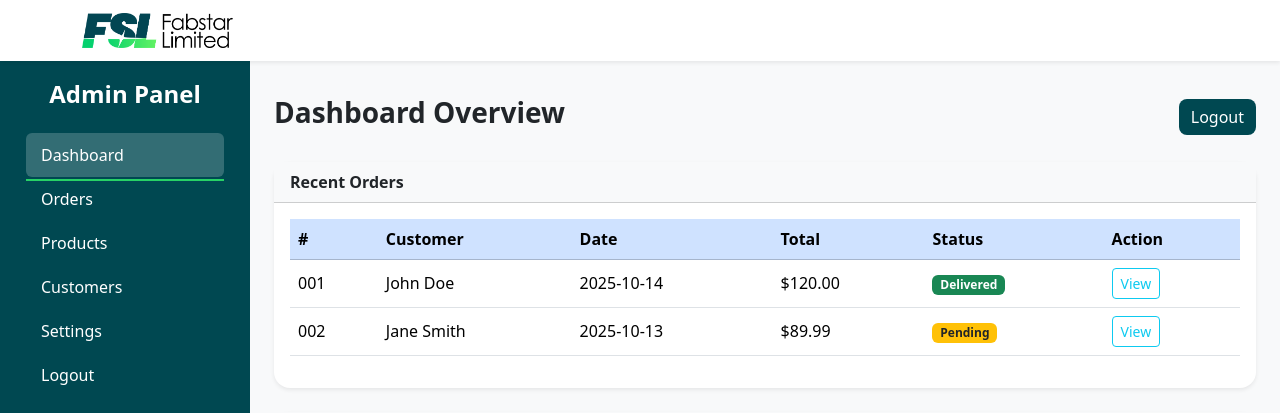
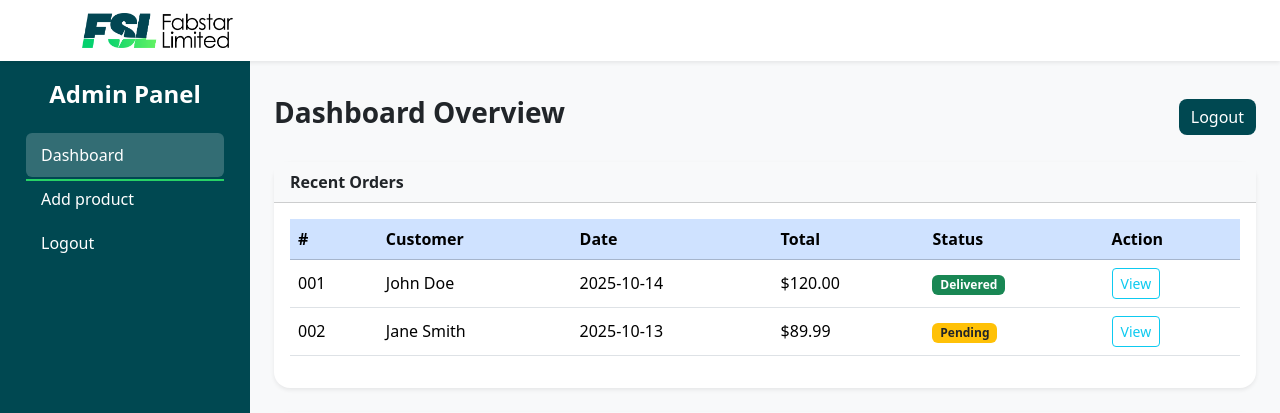
Before and after one commit to nephygdkingz/agri-fabstar, a Django app: page /account/dashboard/ in a window 1280 px wide. Shown: the top 413 px of the page. Run offline with Django 4.2, Linux system fonts and the light colour scheme; the visitor is signed in with stand-in values (Sample User, id 1); data that the repository does not hold is empty; some libraries are stand-ins or nearby versions.

Commit message:
finished with add, edit and delete products

```diff
--- a/account/urls.py
+++ b/account/urls.py
@@ -11,4 +11,6 @@ urlpatterns = [
 
     path("admin/add-product/", views.add_product_view, name="add_product"),
     path("admin/edit-product/<pk>/", views.edit_product_view, name="edit_product"),
+    path("product/<int:pk>/delete/", views.delete_product_view, name="delete_product"),
+
 ]
--- a/account/views.py
+++ b/account/views.py
@@ -132,3 +132,25 @@ def edit_product_view(request, pk):
         "product": product,
     }
     return render(request, "account/admin/add_product.html", context)
+
+
+@login_required
+@user_passes_test(admin_required)
+def delete_product_view(request, pk):
+    product = get_object_or_404(Product, pk=pk)
+
+    if request.method == "POST":
+        # Delete related ProductMedia first (if not set to cascade)
+        product.media.all().delete()
+        product.delete()
+        messages.success(request, f"Product '{product.name}' deleted successfully.")
+        return redirect("account:dashboard")
+
+    context = {
+        "meta_title": f"Delete Product - {product.name} | Fabstar Limited Admin",
+        "meta_description": "Confirm deletion of a product from the Fabstar Limited online store.",
+        "no_index": True,
+        "product": product,
+        "title": "Delete",
+    }
+    return render(request, "account/admin/delete_product.html", context)
--- a/templates/account/admin_base.html
+++ b/templates/account/admin_base.html
@@ -12,10 +12,8 @@
         <ul class="nav flex-column">
             <li class="nav-item"><a href="{% url 'account:dashboard' %}"
                     class="nav-link text-white active">Dashboard</a></li>
-            <li class="nav-item"><a href="#" class="nav-link text-white">Orders</a></li>
-            <li class="nav-item"><a href="#" class="nav-link text-white">Products</a></li>
-            <li class="nav-item"><a href="#" class="nav-link text-white">Customers</a></li>
-            <li class="nav-item"><a href="#" class="nav-link text-white">Settings</a></li>
+            <li class="nav-item"><a href="{% url 'account:add_product' %}" class="nav-link text-white">Add product</a></li>
+            <!-- <li class="nav-item"><a href="#" class="nav-link text-white">Settings</a></li> -->
             <li class="nav-item"><a href="{% url 'account:logout' %}" class="nav-link text-white">Logout</a></li>
         </ul>
     </aside>
--- a/templates/account/dashboard.html
+++ b/templates/account/dashboard.html
@@ -73,7 +73,7 @@
                     <td>{{forloop.counter}}</td>
                     <td><img src="{{product.featured_image}}" alt="product" class="rounded" style="width: 60px;"></td>
                     <td>{{product.name}}</td>
-                    <td>₦{{product.old_price|floatformat:0|intcomma}}</td>
+                    <td>₦{{product.price|floatformat:0|intcomma}}</td>
                     <td>
                         {% if product.is_available %}
                         In Stock
@@ -83,7 +83,7 @@
                     </td>
                     <td>
                         <a href="{% url 'account:edit_product' product.pk %}" class="btn btn-sm btn-outline-success me-2">Edit</a>
-                        <a class="btn btn-sm btn-outline-danger">Delete</a>
+                        <a href="{% url 'account:delete_product' product.pk %}" class="btn btn-sm btn-outline-danger">Delete</a>
                     </td>
                 </tr>
                 {% empty %}
```
Also changed, not shown: templates/account/admin/delete_product.html (added, +27 -0 lines).
